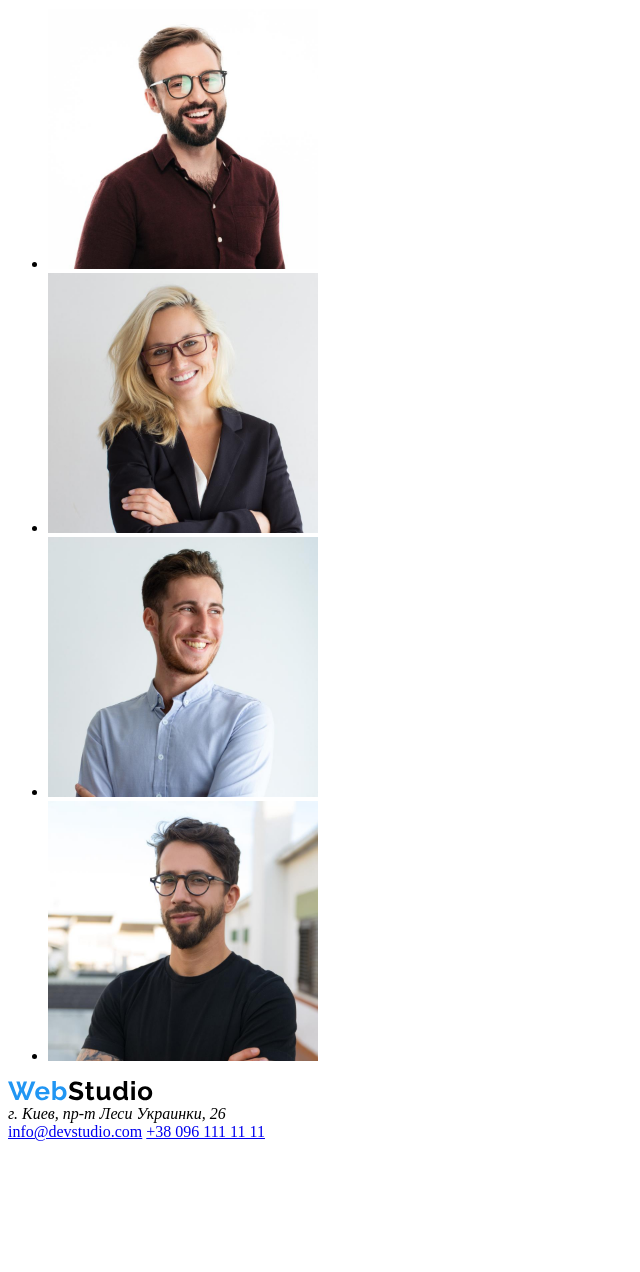
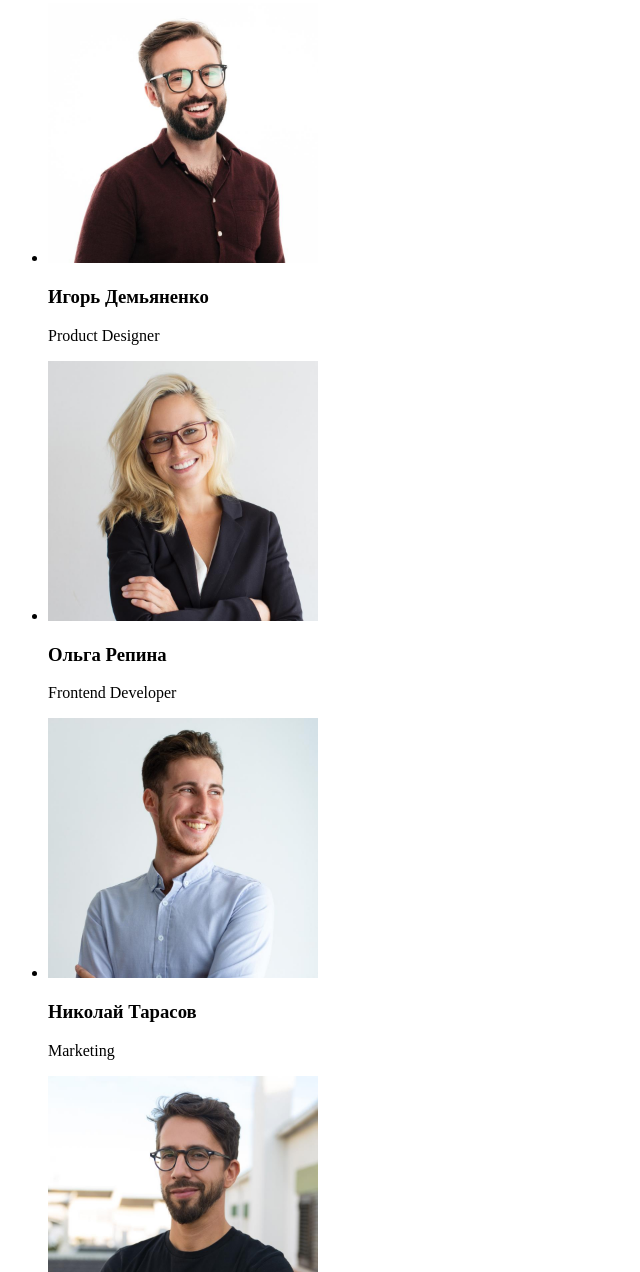
Before and after one commit to Olemish/goit-markup-hw-01, a plain HTML site: page index.html in a window 1280 px wide. Shown: the part 1528-2800 px from the top of the page, without its empty margins (0-640 px from the left). Before the commit the page ends 2677 px from the top, so only its background shows below. Drawn offline with Linux system fonts and the light colour scheme.

Commit message:
correct logo, add sign

```diff
--- a/index.html
+++ b/index.html
@@ -11,7 +11,7 @@
 <header>
     <nav>
         <a href="">
-            <img src="./images/logo.svg" alt="логотип компании">
+            <span>Web</span>Studio
         </a>
         <ul>
             <li><a href="">Студия</a></li>
@@ -73,13 +73,33 @@
     </section>
     <section>
         <ul>
-            <li><img src="./images/team/team card 1.jpg" alt="фото сотрудника компании" width="270" height="260">
+            <li><img src="./images/team/team card 1.jpg"
+                alt="фото сотрудника компании"
+                width="270"
+                height="260">
+                <h3>Игорь Демьяненко</h3>
+                <p lang="en">Product Designer</p>
             </li>
-            <li><img src="./images/team/team card 2.jpg" alt="фото сотрудника компании" width="270" height="260">
+            <li><img src="./images/team/team card 2.jpg"
+                alt="фото сотрудника компании"
+                width="270"
+                height="260">
+                <h3>Ольга Репина</h3>
+                <p lang="en">Frontend Developer</p>
             </li>
-            <li><img src="./images/team/team card 3.jpg" alt="фото сотрудника компании" width="270" height="260">
+            <li><img src="./images/team/team card 3.jpg"
+                alt="фото сотрудника компании"
+                width="270"
+                height="260">
+                <h3>Николай Тарасов</h3>
+                <p lang="en">Marketing</p>
             </li>
-            <li><img src="./images/team/team card 4.jpg" alt="фото сотрудника компании" width="270" height="260">
+            <li><img src="./images/team/team card 4.jpg"
+                alt="фото сотрудника компании"
+                width="270"
+                height="260">
+                <h3>Михаил Ермаков</h3>
+                <p lang="en">UI Designer</p>
             </li>
         </ul>
     </section>
@@ -87,7 +107,7 @@
 
     <footer>
         <a href="">
-            <img src="./images/logo.svg" alt="логотип компании">
+            <span>Web</span>Studio
         </a>
         <address>г. Киев, пр-т Леси Украинки, 26</address>
         <a href="milto:info@devstudio.com">info@devstudio.com</a>
```
